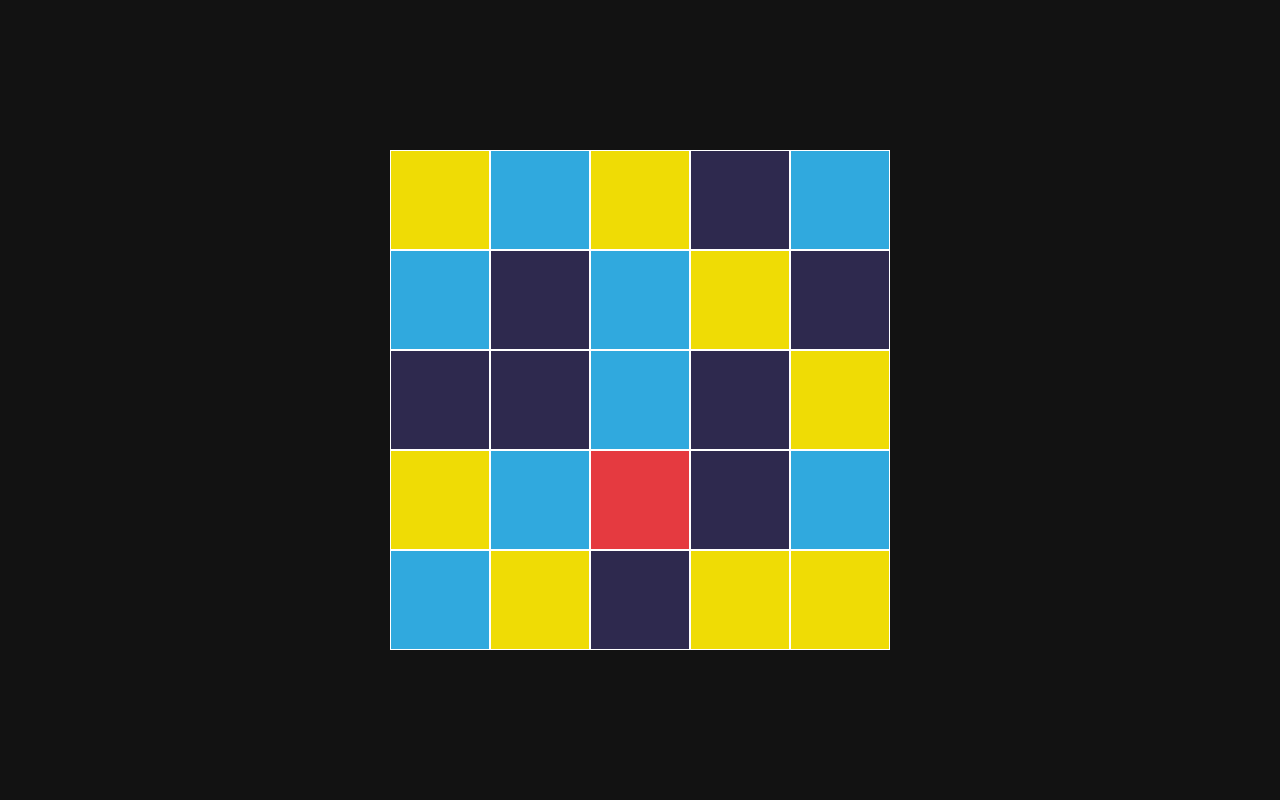
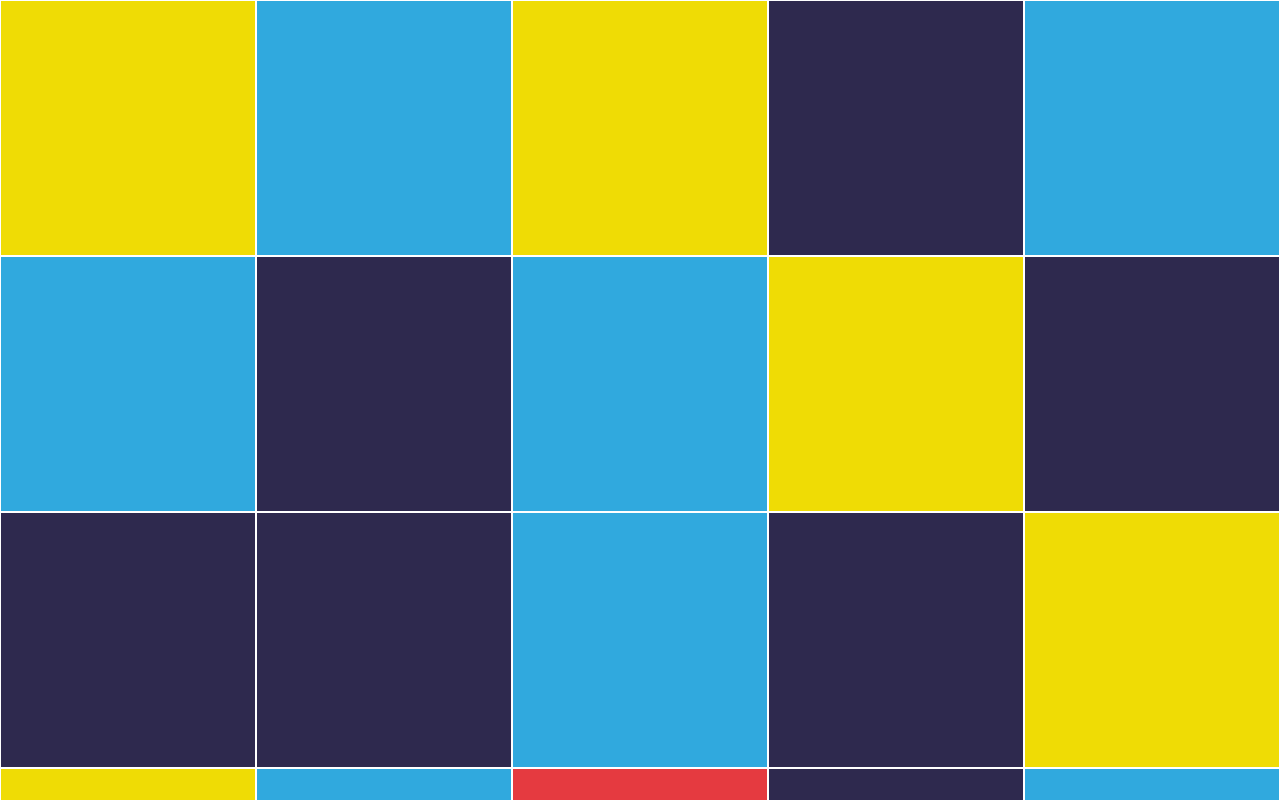
Before and after one commit to yihouzenmeban/yihouzenmeban.github.io, a plain HTML site: page game.html in a window 1280 px wide. Shown: the top 800 px of the page. Drawn offline with nearby package versions, Linux system fonts and the light colour scheme.

Commit message:
fix: style

```diff
--- a/game.html
+++ b/game.html
@@ -18,15 +18,15 @@
         }
         .content {
             display: flex;
-            width: 500px;
-            height: 500px;
+            width: 100vw;
+            height: 100vw;
             flex-wrap: wrap;
             margin: auto;
         }
         .box {
             box-sizing: border-box;
-            width: 100px;
-            height: 100px;
+            width: 20vw;
+            height: 20vw;
             border: 1px solid #fff;
         }
         .green {
```
